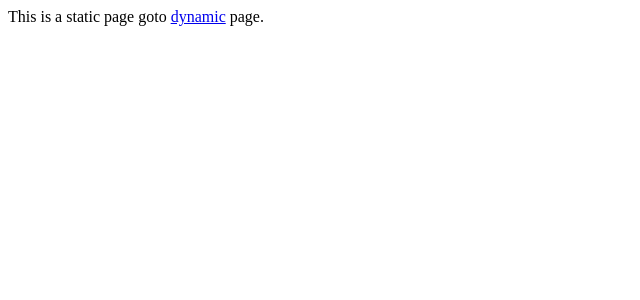
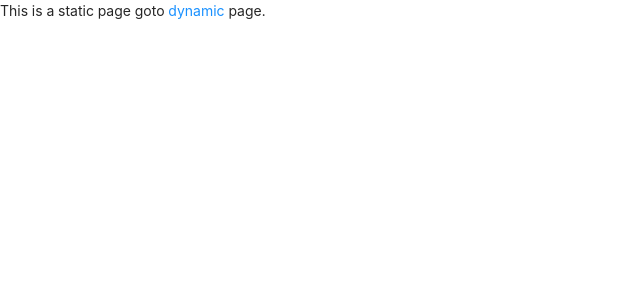
Before and after one commit to vivi-shiwei/restaurant, a Next.js app: page /about in a window 1280 px wide. Shown: the top 300 px of the page, without its empty margins (0-640 px from the left). Built offline with nearby package versions, Linux system fonts and the light colour scheme.

Commit message:
添加scss

```diff
--- a/pages/_app.js
+++ b/pages/_app.js
@@ -1,7 +1,9 @@
 import { ApolloProvider } from '@apollo/client'
 import { useApollo } from '../apollo/client'
+import '../styles/index.scss'
+import 'antd/dist/antd.css'
 
-export default function App({ Component, pageProps }) {
+export default function App ({ Component, pageProps }) {
   const apolloClient = useApollo(pageProps.initialApolloState)
 
   return (
--- /dev/null
+++ b/styles/common.scss
@@ -0,0 +1,3 @@
+:root{
+  --main-bg-color: coral;
+}
--- /dev/null
+++ b/styles/index.scss
@@ -0,0 +1 @@
+@import './common.scss';
```
